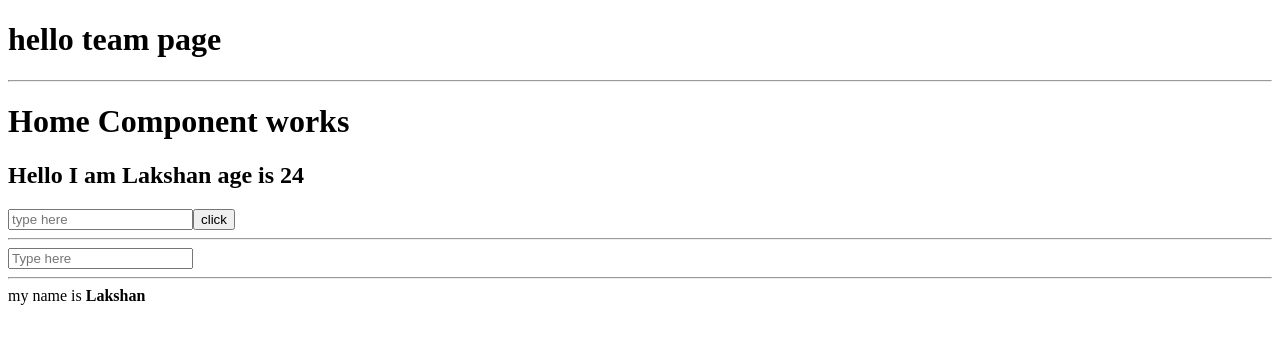
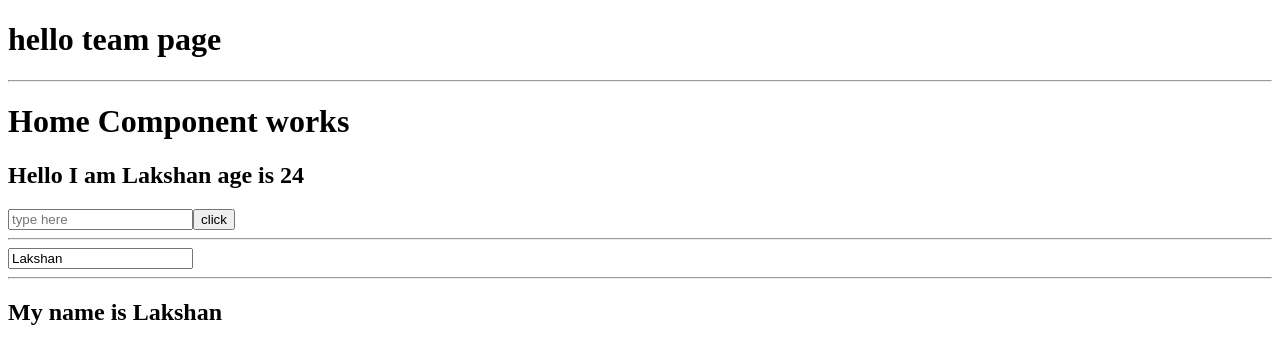
Before and after one commit to My-Practice-Playground/Angular-Basics-Routing, an Angular app: page / in a window 1280 px wide. Shown: the top 364 px of the page. Built offline with nearby package versions, Linux system fonts and the light colour scheme.

Commit message:
2-way databinding with [(ngModule)] //banana in the box

```diff
--- a/src/app/app.module.ts
+++ b/src/app/app.module.ts
@@ -4,15 +4,18 @@ import { BrowserModule } from '@angular/platform-browser';
 import { AppComponent } from './app.component';
 import { HomeComponent } from './home/app.home.component';
 import {NgOptimizedImage} from "@angular/common";
+import {FormsModule} from "@angular/forms";
 
 @NgModule({ //module that registered components
   declarations: [
     AppComponent,
     HomeComponent
+
   ],
   imports: [
     BrowserModule,
-    NgOptimizedImage
+    NgOptimizedImage,
+    FormsModule
   ],
   providers: [],
   bootstrap: [AppComponent]
--- a/src/app/home/app.home.component.html
+++ b/src/app/home/app.home.component.html
@@ -16,10 +16,11 @@
 
 
 <!--two way data binding-->
-<input
+<!--<input
   #myElement
-  type="input"
+  (keyup)="name=myElement.value"
   placeholder="Type here"
-  (keyup)="name=myElement.value">
+  type="input">-->
+<input [(ngModel)]="name" placeholder="type here" type="text"> <!--data binding using ngmodule(have to import FileModule in app.modules.ts)-->
 <hr>
-my name is  <strong>{{name}}</strong>
+<h2>My name is <strong>{{name}}</strong></h2>
```
Also changed, not shown: src/app/home/app.home.component.ts (line endings or trailing spaces).
